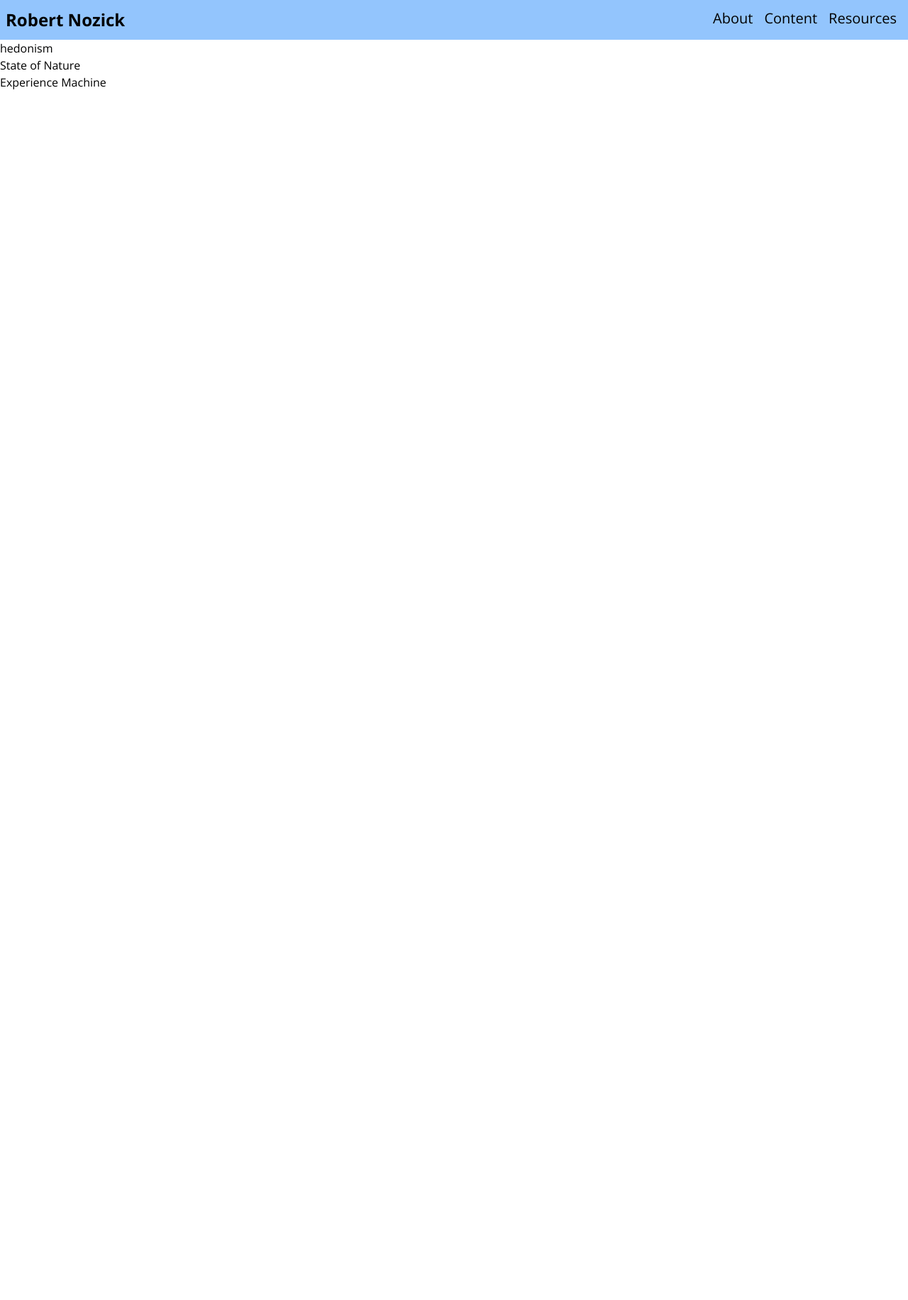
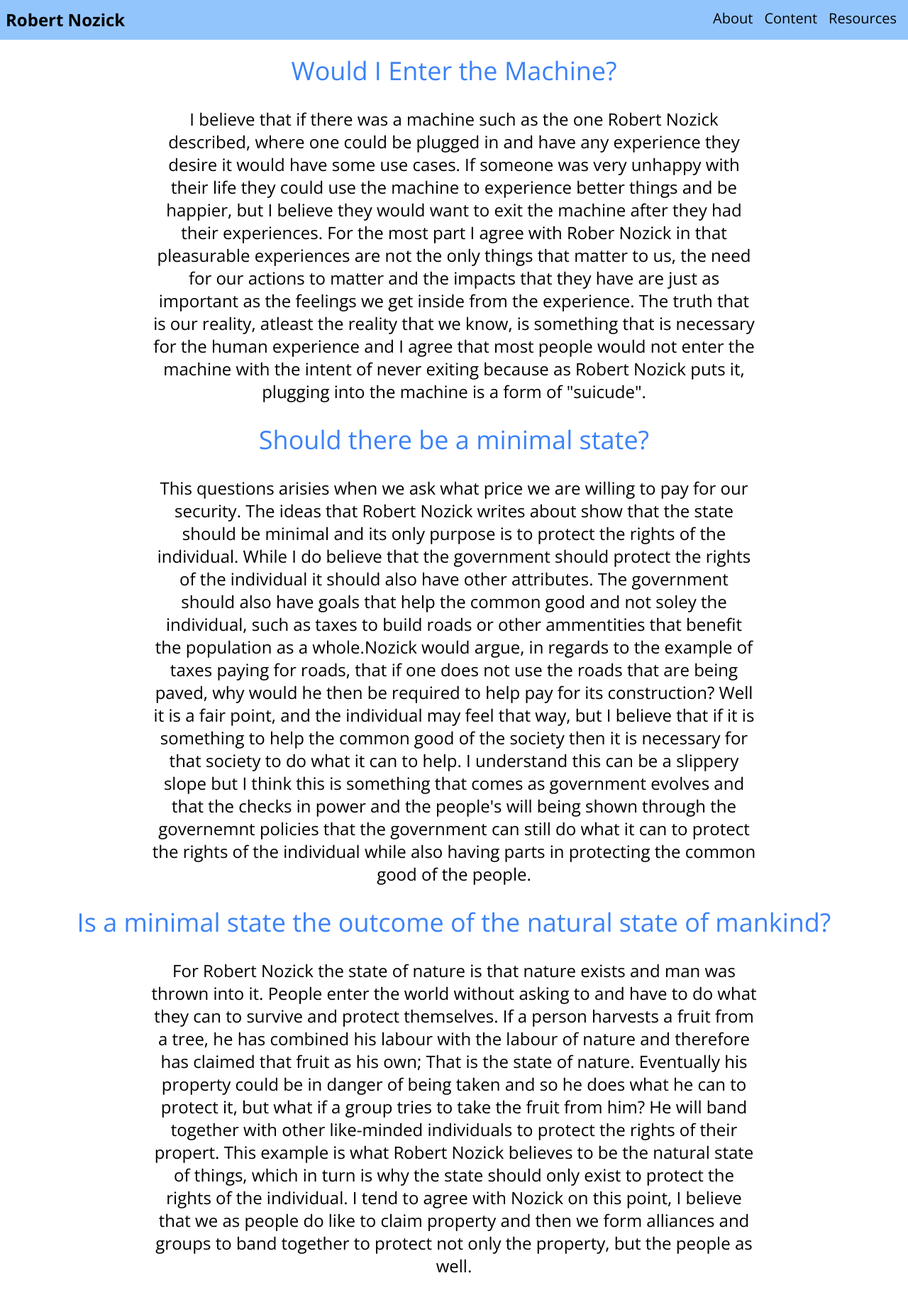
Before and after one commit to NeasterDev/philosophy-project, a React (Create React App) app: page /content in a window 1280 px wide. Shown: the whole page at 71% size. Before the commit the page ends 800 px from the top, so only its background shows below. Built offline with nearby package versions, Linux system fonts and the light colour scheme.

Commit message:
basically finished up with this since its due today, all necessary content has been added and is atleast mostly styled

```diff
--- a/src/pages/About.js
+++ b/src/pages/About.js
@@ -1,7 +1,22 @@
 //this page will detail the purpose and objective of this site
+import photo from "../images/Robert-Nozick.webp";
 const About = () => {
     return (
-        <h1>About</h1>
+        <div className="text-center mx-8 mt-8 text-2xl">
+            <h1 className="text-4xl text-blue-500">About us</h1>
+            <div>
+            Here at Robert Nozick we pride ourselves on delivering information about Robert Nozick and his philosophical viewpoints.
+            We like to give everyone a glimpse into the thoughts of Robert Nozick, his most prominent philosophical viewpoints, and explain
+            our own thoughts about the matter. What we really want, here at Robert Nozick, is to give everyone a chance to sit down and think.
+            Think hard about our society and about how we came to this point in it. Whether you agree with Robert Nozick or you disagree with
+            everything he says, we welcome you to our site and believe that you will enjoy the journey that we have all enjoyed before you.
+            Here at Robert Nozick, we just want to thank you for taking the time to visit our webpage, deticated to Robert Nozick, one of the
+            greatest Americal Philosphers of our generation.
+            </div>
+            <div className="flex justify-center mt-8">
+                <img src={photo} alt="Robert Nozick"/>
+            </div>
+        </div>
     )
 }
 
--- a/src/pages/Content.js
+++ b/src/pages/Content.js
@@ -1,10 +1,48 @@
-// most informational page, has my own thoughts and opinions on the robert nozick and his machine
+// most informational page, has my own thoughts and opinions on robert nozick and his machine
 const Content = () => {
+    // q1, would i enter the machine, why why not
+    const answer1 = "I believe that if there was a machine such as the one Robert Nozick described, where one could be plugged in and " +
+    "have any experience they desire it would have some use cases. If someone was very unhappy with their life they could use the machine " +
+    "to experience better things and be happier, but I believe they would want to exit the machine after they had their experiences. For the " +
+    "most part I agree with Rober Nozick in that pleasurable experiences are not the only things that matter to us, the need for our actions to " +
+    "matter and the impacts that they have are just as important as the feelings we get inside from the experience. The truth that is our reality" +
+    ", atleast the reality that we know, is something that is necessary for the human experience and I agree that most people would not enter the " +
+    "machine with the intent of never exiting because as Robert Nozick puts it, plugging into the machine is a form of \"suicude\".";
+
+    //q2, do i believe that state should be minimal and only their to protect the rights of the individual
+    const answer2 = "This questions arisies when we ask what price we are willing to pay for our security. The ideas that Robert Nozick "+
+    "writes about show that the state should be minimal and its only purpose is to protect the rights of the individual. While I do believe that "+
+    "the government should protect the rights of the individual it should also have other attributes. The government should also have goals that " +
+    "help the common good and not soley the individual, such as taxes to build roads or other ammentities that benefit the population as a whole." +
+    "Nozick would argue, in regards to the example of taxes paying for roads, that if one does not use the roads that are being paved, why would " +
+    "he then be required to help pay for its construction? Well it is a fair point, and the individual may feel that way, but I believe that if " +
+    "it is something to help the common good of the society then it is necessary for that society to do what it can to help. I understand this can " +
+    "be a slippery slope but I think this is something that comes as government evolves and that the checks in power and the people's will being " +
+    "shown through the governemnt policies that the government can still do what it can to protect the rights of the individual while also having parts " +
+    "in protecting the common good of the people." ;
+
+    //q3, do i believe that the state of nature is that of a minimal state where groups gather together to protect one another
+    // and this in turn developes into a state and society
+    const answer3 = "For Robert Nozick the state of nature is that nature exists and man was thrown into it. People enter the world " +
+    "without asking to and have to do what they can to survive and protect themselves. If a person harvests a fruit from a tree, he has " +
+    "combined his labour with the labour of nature and therefore has claimed that fruit as his own; That is the state of nature. Eventually "+
+    "his property could be in danger of being taken and so he does what he can to protect it, but what if a group tries to take the fruit from " +
+    "him? He will band together with other like-minded individuals to protect the rights of their propert. This example is what Robert Nozick believes " +
+    "to be the natural state of things, which in turn is why the state should only exist to protect the rights of the individual. I tend to agree " +
+    "with Nozick on this point, I believe that we as people do like to claim property and then we form alliances and groups to band together " +
+    "to protect not only the property, but the people as well.";
+
     return (
-        <div>
-            <h1>hedonism</h1>
-            <h1>State of Nature</h1>
-            <h1>Experience Machine</h1>
+        <div className="text-center mt-6 flex flex-col items-center justify-center ">
+            {/* question 1 */}
+            <div className="text-4xl text-blue-500">Would I Enter the Machine?</div>
+            <div className="w-2/3 my-8 text-2xl">{answer1}</div>
+            {/* question 2 */}
+            <div className="text-4xl text-blue-500">Should there be a minimal state?</div>
+            <div className="w-2/3 my-8 text-2xl">{answer2}</div>
+            {/* question 3 */}
+            <div className="text-4xl text-blue-500">Is a minimal state the outcome of the natural state of mankind?</div>
+            <div className="w-2/3 my-8 text-2xl ">{answer3}</div>
         </div>
     )
 }
--- a/src/pages/Resource.js
+++ b/src/pages/Resource.js
@@ -1,15 +1,18 @@
 // page is for citing resources and sources
 const Resource = () => {
     return (
-        <div>
-            <h1>Resources</h1>
+        <div className="text-center text-2xl">
+            <h1 className="text-4xl text-blue-500 my-4">Links to all resources used for this website</h1>
             <ul>
-                <li>https://i0.wp.com/onculanalitikfelsefe.com/wp-content/uploads/2021/06/nozick-bg.jpg?w=1200&ssl=1 - Image of robert nozick</li>
-                <li>https://i0.wp.com/www.raptisrarebooks.com/images/59999/anarchy-state-and-utopia-robert-nozick-first-edition-signed.jpg?fit=850%2C680&ssl=1 - image of Book</li>
-                <li>https://plato.stanford.edu/entries/nozick-political/ - info on robert nozick</li>
-                <li>https://iep.utm.edu/experience-machine/ - experience machine info</li>
-                <li>https://www.libertarianism.org/publications/essays/nozick-anarchy-state-utopia - info on book</li>
-                <li>https://lewwaller.com/introduction-to-nozick-anarchy-state-utopia/ - info on book</li>
+                <li><a className="hover:text-blue-500" href="https://i0.wp.com/onculanalitikfelsefe.com/wp-content/uploads/2021/06/nozick-bg.jpg?w=1200&ssl=1">Image of robert nozick</a></li>
+                <li><a className="hover:text-blue-500" href="https://cdn.britannica.com/37/100837-050-554F3350/Robert-Nozick.jpg">Image of robert nozick</a></li>
+                <li><a className="hover:text-blue-500" href="https://i0.wp.com/www.raptisrarebooks.com/images/59999/anarchy-state-and-utopia-robert-nozick-first-edition-signed.jpg?fit=850%2C680&ssl=1">Image of Anarchy, State, and Utopia</a></li>
+                <li><a className="hover:text-blue-500" href="https://plato.stanford.edu/entries/nozick-political/">Info on Robert Nozick</a></li>
+                <li><a className="hover:text-blue-500" href="https://iep.utm.edu/experience-machine/">Info on the Experience Machine</a></li>
+                <li><a className="hover:text-blue-500" href="https://www.libertarianism.org/publications/essays/nozick-anarchy-state-utopia">Info on Anarchy, State, and Utopia</a></li>
+                <li><a className="hover:text-blue-500" href="https://lewwaller.com/introduction-to-nozick-anarchy-state-utopia/">Info on Anarchy, State, and Utopia</a></li>
+                <li><a className="hover:text-blue-500" href="https://godandgoodlife.nd.edu/digital-essays/the-experience-machine-by-robert-nozick/#:~:text=If%20I'm%20experiencing%20a,%22suicide%22%20according%20to%20Nozick.">Info on Anarchy, State, and Utopia</a></li>
+                <li><a className="hover:text-blue-500" href="https://www.youtube.com/watch?v=Hei3RF380H4&t=930s">Info on Anarchy, State, and Utopia</a></li>
             </ul>
         </div>
     )
```
Also changed, not shown: src/images/Robert-Nozick.webp (added).
